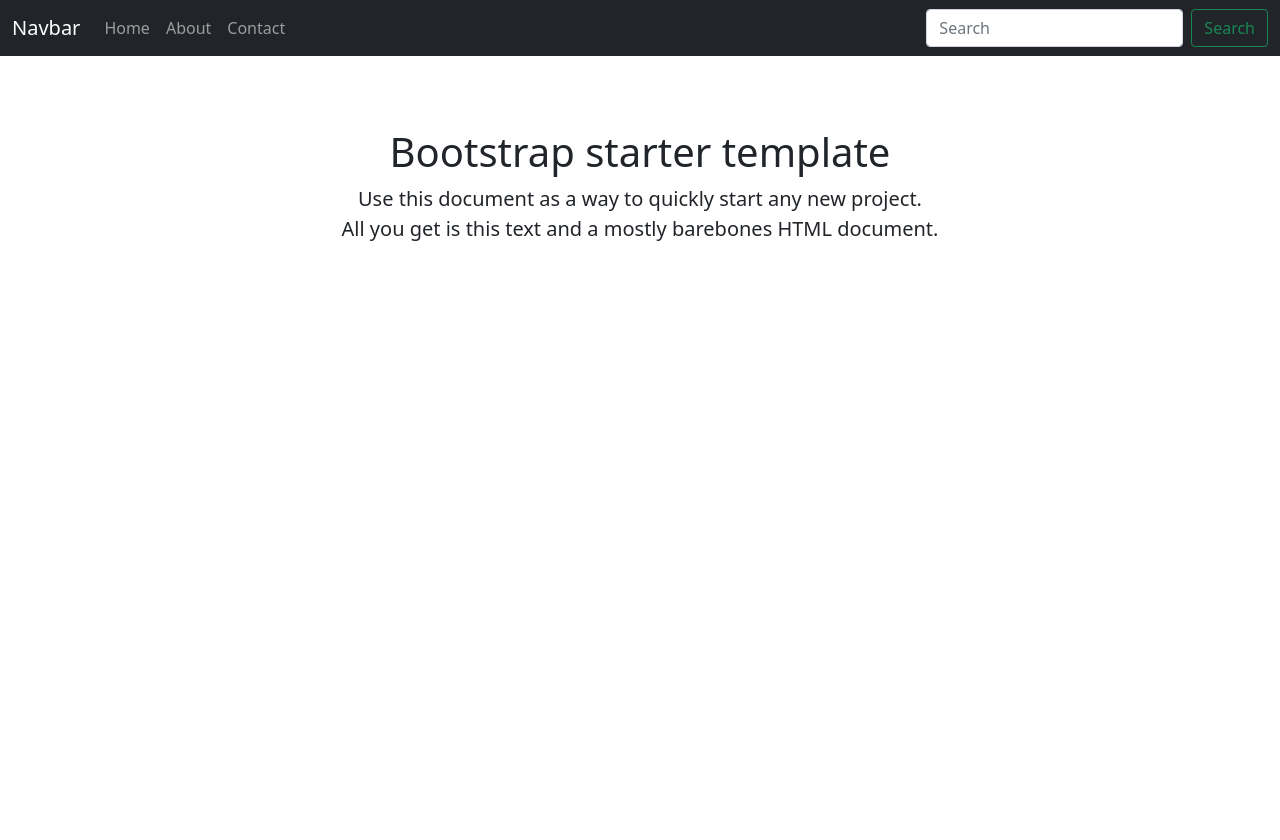
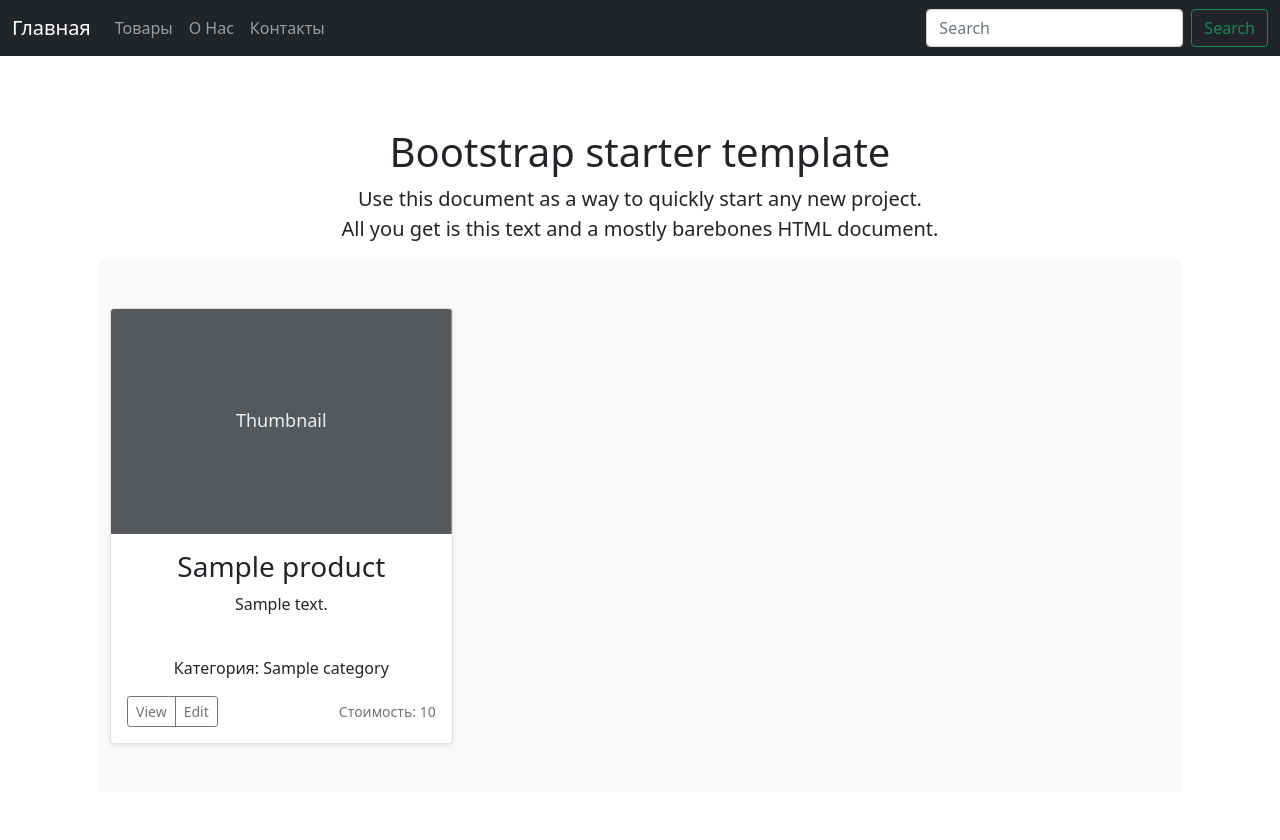
Before and after one commit to thinknetica-django-lab-01/Buyankin, a Django app: page / in a window 1280 px wide. Before the commit the page ends 241 px from the top, so only its background shows below. Run offline with Django 3.2, Linux system fonts and the light colour scheme; tables that the repository leaves empty hold one stand-in row (values such as "Sample post"); some libraries are stand-ins or nearby versions.

Commit message:
make for in index html

```diff
--- /dev/null
+++ b/main/shop/templates/pages/product.html
@@ -0,0 +1,5 @@
+{% extends 'base.html' %}
+{% block content %}
+<h1>{{ flatpage.title }}</h1>
+{{ flatpage.content }}
+ {% endblock %}
--- a/main/shop/templates/shop/index.html
+++ b/main/shop/templates/shop/index.html
@@ -3,8 +3,40 @@
 {% block title %}Главная страница{% endblock %}
 
 {% block content %}
-<div class="starter-template text-center py-5 px-3">
-    <h1>Bootstrap starter template</h1>
-    <p class="lead">Use this document as a way to quickly start any new project.<br> All you get is this text and a mostly barebones HTML document.</p>
-  </div>
+    <div class="starter-template text-center py-5 px-3">
+        <h1>Bootstrap starter template</h1>
+        <p class="lead">Use this document as a way to quickly start any new project.
+            <br> All you get is this text and a mostly barebones HTML document.
+        </p>
+
+        <div class="album py-5 bg-light">
+            <div class="container">
+                <div class="row row-cols-1 row-cols-sm-2 row-cols-md-3 g-3">
+                    {% for item in product %}
+                   <div class="col">
+                      <div class="card shadow-sm">
+                        <svg class="bd-placeholder-img card-img-top" width="100%" height="225" xmlns="http://www.w3.org/2000/svg" role="img" aria-label="Placeholder: Thumbnail" preserveAspectRatio="xMidYMid slice" focusable="false">
+                            <title>Placeholder</title>
+                            <rect width="100%" height="100%" fill="#55595c"></rect>
+                            <text x="50%" y="50%" fill="#eceeef" dy=".3em">Thumbnail</text>
+                        </svg>
+                        <div class="card-body">
+                            <h3><p class="card-text">{{ item.title }}</p></h3>
+                          <p class="card-text">{{ item.description }}</p><br>
+                            <p class="card-text">Категория: {{ item.category }}</p>
+                          <div class="d-flex justify-content-between align-items-center">
+                            <div class="btn-group">
+                              <button type="button" class="btn btn-sm btn-outline-secondary">View</button>
+                              <button type="button" class="btn btn-sm btn-outline-secondary">Edit</button>
+                            </div>
+                            <small class="text-muted">Стоимость: {{ item.price }}</small>
+                          </div>
+                        </div>
+                      </div>
+                    </div>
+                    {% endfor %}
+                </div>
+            </div>
+        </div>
+    </div>
 {% endblock %}
--- a/main/shop/views.py
+++ b/main/shop/views.py
@@ -1,4 +1,11 @@
 from django.shortcuts import render
 
+from .models import Product
+
 def index(request):
-    return render(request, 'shop/index.html')
+    product = Product.objects.all()
+    context = {
+        'product': product,
+        'title': 'Список'
+    }
+    return render(request, 'shop/index.html', context=context)
--- a/main/templates/base.html
+++ b/main/templates/base.html
@@ -28,7 +28,7 @@
   <body>
    <nav class="navbar navbar-expand-md navbar-dark bg-dark fixed-top">
   <div class="container-fluid">
-    <a class="navbar-brand" href="#">Navbar</a>
+    <a class="navbar-brand" href="/">Главная</a>
     <button class="navbar-toggler" type="button" data-bs-toggle="collapse" data-bs-target="#navbarsExampleDefault" aria-controls="navbarsExampleDefault" aria-expanded="false" aria-label="Toggle navigation">
       <span class="navbar-toggler-icon"></span>
     </button>
@@ -36,13 +36,13 @@
     <div class="collapse navbar-collapse" id="navbarsExampleDefault">
       <ul class="navbar-nav me-auto mb-2 mb-md-0">
         <li class="nav-item active">
-          <a class="nav-link" aria-current="page" href="/">Home</a>
+          <a class="nav-link" aria-current="page" href="pages/product/">Товары</a>
         </li>
         <li class="nav-item">
-          <a class="nav-link" aria-current="page" href="pages/about/">About</a>
+          <a class="nav-link" aria-current="page" href="pages/about/">О Нас</a>
         </li>
         <li class="nav-item">
-          <a class="nav-link" aria-current="page" href="pages/contact/">Contact</a>
+          <a class="nav-link" aria-current="page" href="pages/contact/">Контакты</a>
         </li>
       </ul>
       <form class="d-flex">
```
